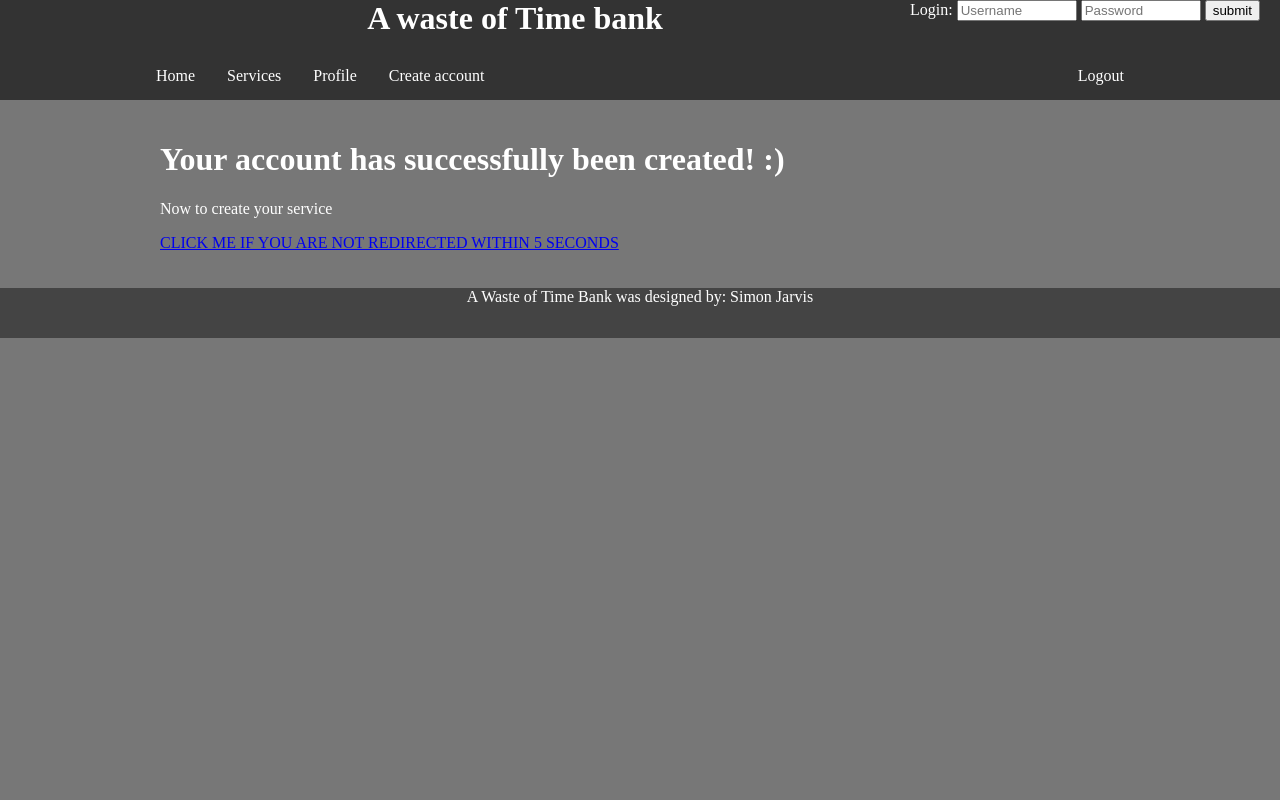
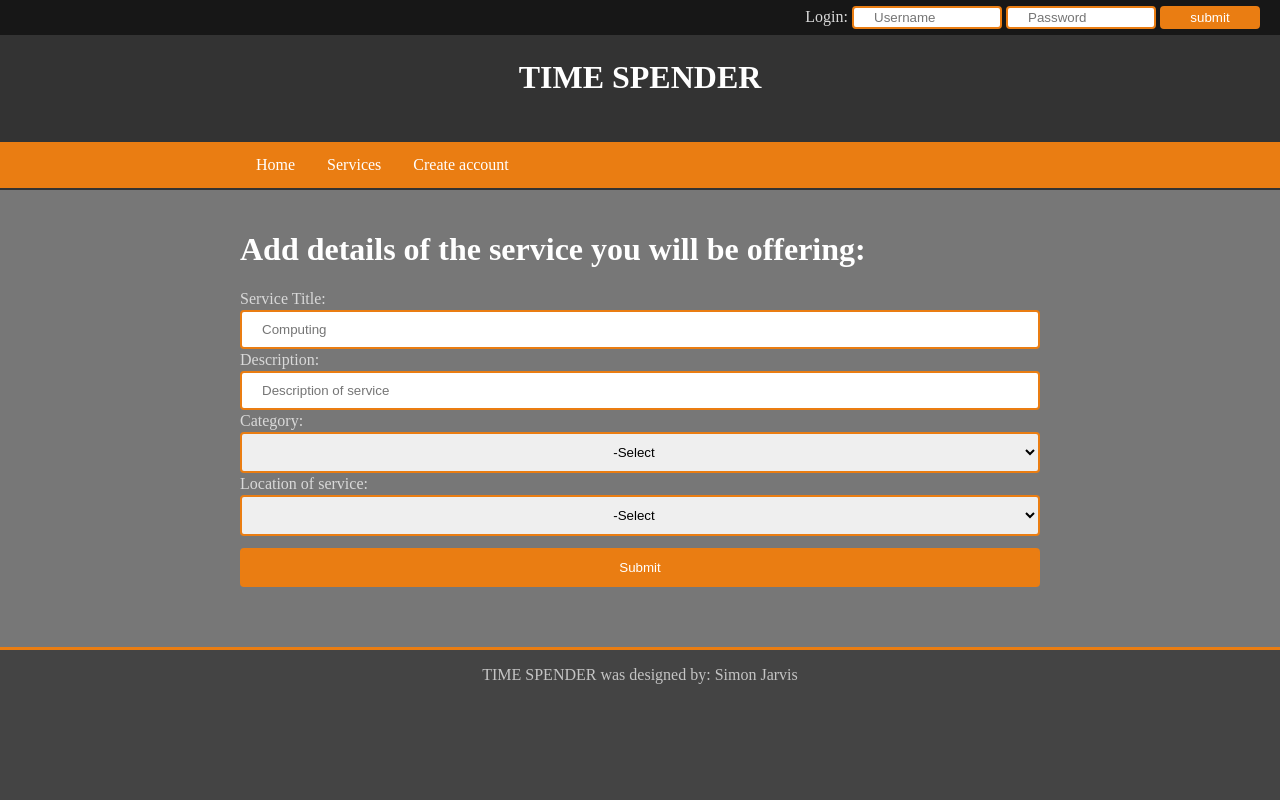
Before and after one commit to nomissivraj/timebank, a PHP site: page /create_service.php in a window 1280 px wide. Run offline with PHP 8.4, Linux system fonts and the light colour scheme; data that the repository does not hold is empty.

Commit message:
added profile and loaded info. Create Service works but not during create acc

```diff
--- a/create_service.php
+++ b/create_service.php
@@ -1,42 +1,36 @@
 <?php
-// create datbase connection info
-$servername = "localhost";
-$dbUsername = "root";
-$dbPassword = "database";
-$database = "timebank";
+    session_start();
+?>
 
-// Create connection using connection info
-$connect = new mysqli($servername, $dbUsername, $dbPassword, $database);
-// Check if connection has worked or failed - if failed 'die'
-if ($connect->connect_error) {
-    die("Connection failed: " . $connect->connect_error);
-
-}
-
-$currentUserID = "SELECT User.User_ID FROM User WHERE User.Username = '$username'";
-
-//collect service details from create.php
-$service = $_POST["service"];
-$service_desc = $_POST["service_desc"];
-$category = $_POST["category"];
-$service_locale = $_POST["servicelocale"];
-
-$insertData = "INSERT INTO Services (Service_Name, Description, Category, Location, User_ID) VALUES ('$service', '$service_desc', '$category', '$service_locale', '$currentUserID');";
-
-if ($connect->query($insertData) === TRUE) { ?> <!-- BREAK OUT OF PHP TO LOAD HTML -->
-    <html>
+<html>
     <head>
         <title></title>
         <link rel="stylesheet" href="style.css">
     </head>
     <body>
         <?php require 'header.php'; ?>
+
         <div id="main_wrap">
             <div id="page">
                 <div class="single">
-                    <h1>Your account has successfully been created! :)</h1>
-                    <p>Now to create your service</p>
-                    <a href="index.php">CLICK ME IF YOU ARE NOT REDIRECTED WITHIN 5 SECONDS</a>
+                    <form action="save_service.php" method="post">
+                        <h1>Add details of the service you will be offering:</h1>
+                        Service Title:<input type="text" name="service" value="" placeholder="Computing" required><br>
+                        Description:<input type="text-field" name="service_desc" value="" placeholder="Description of service" required><br>
+                        Category:   <select name="category" required>
+                                        <option value="" selected disabled>-Select</option>
+                                        <option>Computing</option>
+                                        <option>House Work</option>
+                                        <option>Yard Work</option>
+                                    </select><br>
+                        Location of service: <select name="servicelocale" required>
+                                                <option value="" selected disabled>-Select</option>
+                                                <option>Plymouth</option>
+                                                <option>Norfolk</option>
+                                                <option>Essex</option>
+                                            </select><br>
+                        <input type="submit" value="Submit">
+                    </form>
                 </div>
                 <div id="service_list">
                 </div>
@@ -46,12 +40,3 @@ if ($connect->query($insertData) === TRUE) { ?> <!-- BREAK OUT OF PHP TO LOAD HT
         <?php include 'footer.php'; ?>
     </body>
 </html>
-    <!-- RE-ENTERPHP TO CONTINUE SCRIPT --><?php
-
-    //echo "New record created successfully";
-} else {
-    echo "Error: " . $insertData . "<br>" . $connect->error;
-}
-
-$connect->close();
-?>
--- a/footer.php
+++ b/footer.php
@@ -1,5 +1,5 @@
 <div id="footer_wrap">
     <div id="footer">
-        <p>A Waste of Time Bank was designed by: Simon Jarvis</p>
+        <p>TIME SPENDER was designed by: Simon Jarvis</p>
     </div>
 </div>
--- a/header.php
+++ b/header.php
@@ -1,20 +1,24 @@
 <div id="banner_wrap">
+    <div id="login_bar">
         <?php
             if (isset($_SESSION['username'])){
-        echo '<p style="float:right; padding:0 20px;">Welcome '.$_SESSION['username'].' your id is: '.$_SESSION['User_ID'].'</p>';
+            echo '<span style="float:right; padding:10px 20px;">Welcome <span class="dynamic">'.$_SESSION['username'].'</span>! :)</span>';
             } else {
                 echo '<div class="logform">
                         <form method="post" action="login.php">
                         <span class="loginput">Login:</span>
                             <input class="loginput" type="text" name="login" value="" placeholder="Username">
-                        <input class="loginput" type="text" name="password" value="" placeholder="Password">
+                            <input class="loginput" type="password" name="password" value="" placeholder="Password">
                             <input type="submit" value="submit">
                         </form>
                     </div>';
             }
         ?>
+     </div>
+     <div id="clear">
+    </div>
     <div id="banner">
-        <h1>A waste of Time bank</h1>
+        <h1>TIME SPENDER</h1>
     </div>
 
     <div id="nav_wrap">
@@ -22,9 +26,30 @@
             <ul>
                 <li><a href="index.php">Home</a></li>
                 <li><a href="#services">Services</a></li>
-                <li><a href="#Profile">Profile</a></li>
-                <li><a href="create.php">Create account</a></li>
-                <li style="float:right;"><a href="logout.php">Logout</a></li>
+                <?php
+                    if (isset($_SESSION['username'])){
+                        echo '<li style="float:right;"><a href="create_service.php">Edit Service</a></li>';
+                    };
+                ?>
+                <?php
+                    if (isset($_SESSION['username'])){
+                        echo '<li style="float:right;"><a href="logout.php">Logout</a></li>';
+                    };
+                ?>
+
+                <?php
+                    if (isset($_SESSION['username'])){
+                        echo '<li style="float:right;"><a href="profile.php">Profile</a></li>';
+                 };
+                ?>
+
+                <?php
+                    if (!isset($_SESSION['username'])){
+                        echo '<li><a href="create.php">Create account</a></li>';
+                    };
+                ?>
+
+
             </ul>
         </div>
     </div>
--- a/style.css
+++ b/style.css
@@ -1,7 +1,136 @@
 body {
-    color:#fff;
+    color:#d9d9d9;
     margin:0;
     background-color: #777;
+    padding-bottom:150px;/* height of fixed footer_wrap */
+}
+body::-webkit-scrollbar {
+    width: 6px;
+}
+
+body::-webkit-scrollbar-track {
+    -webkit-box-shadow: inset 0 0 6px rgba(0,0,0,0.3);
+	background-color:#333;
+}
+
+body::-webkit-scrollbar-thumb {
+  background-color: #c60;
+  outline: 1px solid #c40;
+}
+/* login form styles */
+.logform {
+    float:right;
+    height:42px;
+    margin-top:-4px;
+    padding:0 20px;
+}
+
+.logform input[type=text] {
+    width:150px;
+    padding:2px 20px;
+    margin:2px 0;
+    border:2px solid #ea7d12;
+    border-radius:4px;
+}
+.logform input[type=password] {
+    width:150px;
+    padding:2px 20px;
+    margin:2px 0;
+    border:2px solid #ea7d12;
+    border-radius:4px;
+}
+
+.logform input[type=submit] {
+    color:white;
+    background-color:#ea7d12;
+    width:100px;
+    padding:2px 20px;
+    margin:10px 0;
+    border:2px solid #ea7d12;
+    border-radius: 4px;
+    cursor: pointer;
+}
+
+.logform input:focus {
+    background-color: #fff4ea;
+    outline:none;
+}
+
+.logform input[type=submit]:hover {
+    background-color: #ff942c;
+}
+/* END login form styles */
+
+input[type=text], select {
+    width:100%;
+    padding:10px 20px;
+    margin:2px 0;
+    display:inline-block;
+    border:2px solid #ea7d12;
+    border-radius:4px;
+}
+input[type=password] {
+    width:100%;
+    padding:10px 20px;
+    margin:2px 0;
+    display:inline-block;
+    border:2px solid #ea7d12;
+    border-radius:4px;
+}
+
+input[type=number] {
+    width:100%;
+    padding:10px 20px;
+    margin:2px 0;
+    display:inline-block;
+    border:2px solid #ea7d12;
+    border-radius:4px;
+}
+
+input[type=text-field] {
+    width:100%;
+    padding:10px 20px;
+    margin:2px 0;
+    border:2px solid #ea7d12;
+    border-radius:4px;
+}
+
+select:focus {
+    background-color: #fff4ea;
+    outline:none;
+}
+option:focus {
+    background-color: #fff4ea;
+    outline:none;
+}
+
+option:checked, option:hover {
+    color: white;
+    background: #ea7d12;
+}
+
+input[type=submit] {
+    color:white;
+    background-color:#ea7d12;
+    width:100%;
+    padding:10px 20px;
+    margin:10px 0;
+    border:2px solid #ea7d12;
+    border-radius: 4px;
+    cursor: pointer;
+}
+
+input:focus {
+    background-color: #fff4ea;
+    outline:none;
+}
+
+input[type=submit]:hover {
+    background-color: #ff942c;
+}
+
+.dynamic {
+    color:#fff;
 }
 
 ul {
@@ -9,7 +138,10 @@ ul {
     margin: 0;
     padding: 0;
     overflow: hidden;
-    background-color: #333;
+}
+
+h1, h2, h3, h4 {
+    color:#fff;
 }
 
 li {
@@ -33,7 +165,7 @@ li a:hover:not(.active) {
 }
 
 p {
-    color: #fff;
+    color: #c4c4c4;
 }
 
 select {
@@ -47,34 +179,32 @@ select {
 #banner_wrap {
     margin:0 auto;
     width:100%;
-    height:100px;
+    height:190px;
     background-color:#333;
 }
 
-.logform {
-    float: right;
-    padding:0 20px;
-}
 
-.loginput {
-    width:120px;
+#login_bar {
+    height:35px;
+    background-color:#171717;
 }
 
 #banner {
     color: #fff;
     margin: 0 auto;
+    height:83px;
     width:1000px;
     text-align: center;
 }
 
 #nav_wrap {
-    margin-top:-5px;
     width: 100%;
+    background-color: #ea7d12;
 }
 
 #nav {
     margin:0 auto;
-    width:1000px;
+    width:800px;
 }
 
 #main_wrap {
@@ -83,18 +213,21 @@ select {
 
 #page {
     margin:0 auto;
-    width:1000px;
+    width:800px;
 }
 
 .single {
-    padding:20px 20px;
+    padding:20px 0;
     width: 100%;
 }
 
 #footer_wrap {
     width:100%;
-    height:50px;
+    height:150px;
     background-color: #444;
+    border-top:3px solid #ea7d12;
+    position:fixed;
+    bottom:0px;
 }
 
 #footer {
@@ -103,3 +236,21 @@ select {
     width: 1000px;
     text-align: center;
 }
+
+/*User profile styles*/
+#acc_details {
+    padding:5px;
+    float:left;
+    width:15%;
+}
+.acc_detail {
+    padding:6px 0;
+}
+
+#currency {
+    float:right;
+}
+
+#name_address {
+
+}
```
Also changed, not shown: create.php (+5 -5 lines), create_account.php (+6 -3 lines), index.php (+0 -7 lines), login.php (+10 -0 lines), profile.php (added, +87 -0 lines), save_service.php (+62 -0 lines). Lines whose indentation alone changed are shown as unchanged.
